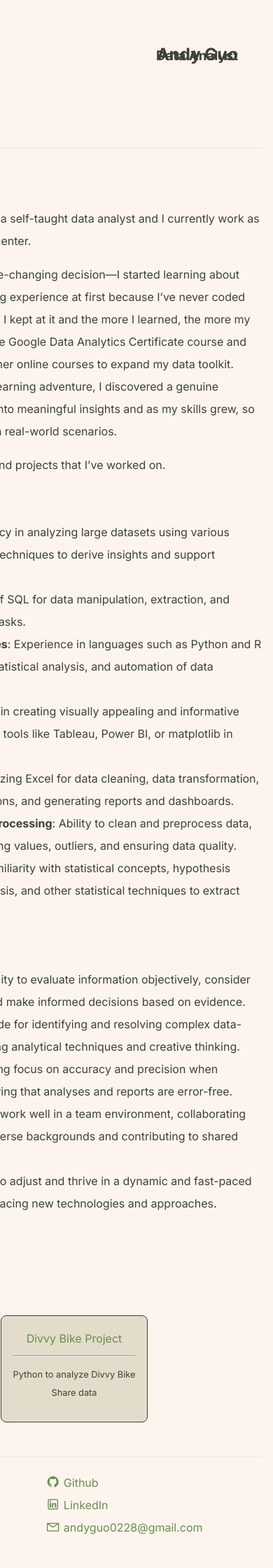
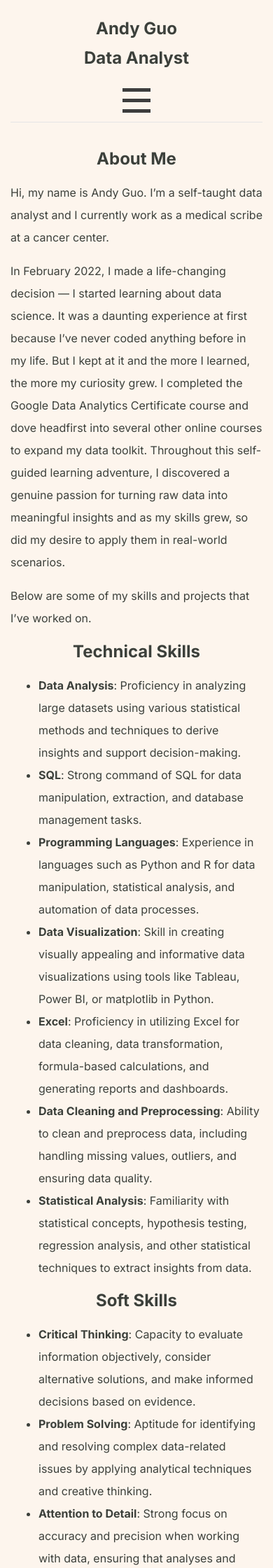
Before and after one commit to andyguo0228/andyguo0228.github.io, a Jekyll site: the page built from index.md, in a window 390 px wide. Shown: the top 2240 px of the page at 70% size. Built offline with Jekyll 4.4.1, drawn with Linux system fonts in a browser that asks for light colours; some of the changed text lies outside the part shown.

Commit message:
mobile responsive done

```diff
--- /dev/null
+++ b/_includes/hamburger.html
@@ -0,0 +1,16 @@
+<section class="p-menu1">
+    <nav id="navbar" class="navigation" role="navigation">
+        <input id="toggle1" type="checkbox" />
+        <label class="hamburger1" for="toggle1">
+            <div class="top"></div>
+            <div class="meat"></div>
+            <div class="bottom"></div>
+        </label>
+
+        <nav class="menu1">
+            <a class="link1" href="/">About Me</a>
+            <a class="link1" href="/_notebook/bellabeat.html">Bellabeat Project</a>
+            <a class="link1" href="/notebook/bike_share_project.html">Divvy Bike Project</a>
+        </nav>
+    </nav>
+</section>
--- a/_includes/sidebar.html
+++ b/_includes/sidebar.html
@@ -2,3 +2,4 @@
     <h2>{{site.author}}</h2>
     <h3>{{site.description}}</h3>
     {% include navlist.html collection=site.data.home.navlist %}
+    {% include hamburger.html collection=site.data.home.navlist %}
--- a/_layouts/default.html
+++ b/_layouts/default.html
@@ -25,6 +25,7 @@
             {% if site.theme_config.show_contact == true %}
             {% include contact.html collection=site.data.home.contact_entries %}
             {% endif %}
+            <p>Thank you for visiting my portfolio and for taking an interest in my passion 😊</p>
         </footer>
     </div>
 </body>
--- a/_sass/home.scss
+++ b/_sass/home.scss
@@ -221,6 +221,7 @@ blockquote {
         float: none;
         position: static;
         width: auto;
+        margin: 0;
     }
 
     header {
@@ -231,22 +232,139 @@ blockquote {
         border: 1px solid #e5e5e5;
         border-width: 1px 0;
         padding: 20px 0;
-        margin: 0 0 20px
+        margin: 0 0 20px;
+        width: 100%
     }
 
     header a small {
         display: inline
     }
 
-    header h2,
-    header h3 {
-        position: absolute;
-        right: 50px;
-        top: 52px
+    h2,
+    h3 {
+        text-align: center;
+        font-size: 1.5em;
     }
 
     header ul.nav-list {
-        visibility: hidden;
+        display: none;
+
+    }
+
+    .horizontal-list {
+        justify-content: center;
+    }
+
+    footer {
+        text-align: center;
+    }
+        /*               HAMBURGER              */
+    /* html {
+    overflow: hidden;
+    -webkit-overflow-scrolling: touch;
+    height: 100%;
+    } */
+
+    /* body {
+    margin: 20px 0;
+    overflow: auto;
+
+    color: #fff;
+    } */
+
+    a {
+        color: #fff;
+        text-decoration: none;
+        text-align: center;
+    }
+
+    .p-menu1{
+        height: 100%;
+    }
+
+
+
+    /* Hamburger */
+    .hamburger1 {
+        height: 45px;
+        margin: 10px;
+        display: -ms-grid;
+        display: grid;
+        grid-template-rows: repeat(3, 1fr);
+        justify-items: center;
+        z-index: 120;
+    }
+
+    .hamburger1 div {
+        background-color: rgb(61, 61, 61);
+        position: relative;
+        width: 40px;
+        height: 5px;
+        margin-top: 7px;
+        -webkit-transition: all 0.2s ease-in-out;
+        transition: all 0.2s ease-in-out;
+    }
+
+    #toggle1 {
+        display: none;
+    }
+
+    #toggle1:checked + .hamburger1 .top {
+        -webkit-transform: rotate(-45deg);
+                transform: rotate(-45deg);
+        margin-top: 22.5px;
+    }
+
+    #toggle1:checked + .hamburger1 .meat {
+        -webkit-transform: rotate(45deg);
+                transform: rotate(45deg);
+        margin-top: -5px;
+    }
+
+    #toggle1:checked + .hamburger1 .bottom {
+        -webkit-transform: scale(0);
+                transform: scale(0);
+    }
+
+    #toggle1:checked ~ .menu1 {
+        height: auto;
+    }
+
+
+    /* Menu */
+    .menu1 {
+        width: 100%;
+        background-color: #fdf5ed;
+        margin: 0;
+        display: -ms-grid;
+        display: grid;
+        padding: 0;
+        list-style: none;
+        clear: both;
+        width: auto;
+        text-align: center;
+        height: 0px;
+        overflow: hidden;
+        transition: height .4s ease;
+        z-index: 120;
+        -webkit-transition: all 0.3s ease;
+        transition: all 0.3s ease;
+    }
+
+
+    .link1 {
+        width: 100%;
+        margin: 0;
+        padding: 10px 0;
+        font: 700 20px 'Oswald', sans-serif;
+        text-align: center;
+    }
+
+    .link1:hover {
+        background-color: #fff;
+        color: rgb(61, 61, 61);
+        -webkit-transition: all 0.3s ease;
+        transition: all 0.3s ease;
     }
 }
 
--- a/index.md
+++ b/index.md
@@ -5,7 +5,8 @@ About Me
 --------
 Hi, my name is Andy Guo. I'm a self-taught data analyst and I currently work as a medical scribe at a cancer center.
 
-In February 2022, I made a life-changing decision—I started learning about data science. It was a daunting experience at first because I've never coded anything before in my life. But I kept at it and the more I learned, the more my curiosity grew. I completed the Google Data Analytics Certificate course and dove headfirst into several other online courses to expand my data toolkit. Throughout this self-guided learning adventure, I discovered a genuine passion for turning raw data into meaningful insights and as my skills grew, so did my desire to apply them in real-world scenarios.
+In February 2022, I made a life-changing decision — I started learning about data science. It was a daunting experience at first because I've never coded anything before in my life. But I kept at it and the more I learned, the more my curiosity grew. I completed the Google Data Analytics Certificate course and dove headfirst into several other online courses to expand my data toolkit. Throughout this self-guided learning adventure, I discovered a genuine passion for turning raw data into meaningful insights and as my skills grew, so did my desire to apply them in real-world scenarios.
+
 
 Below are some of my skills and projects that I've worked on.
 
```
Also changed, not shown: 2 other files.
